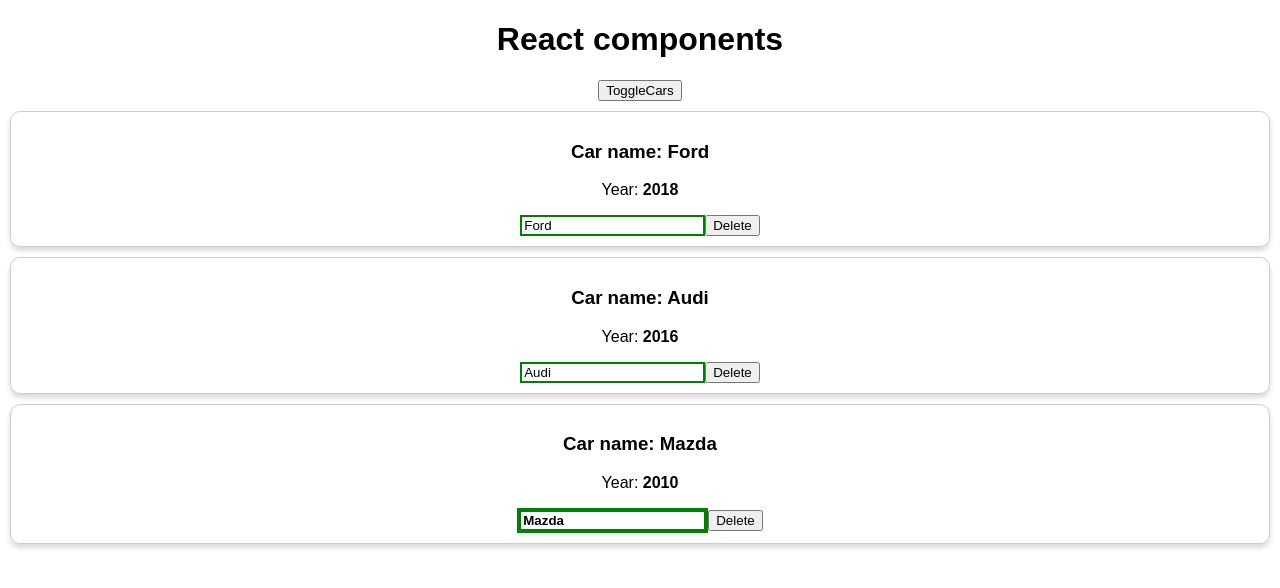
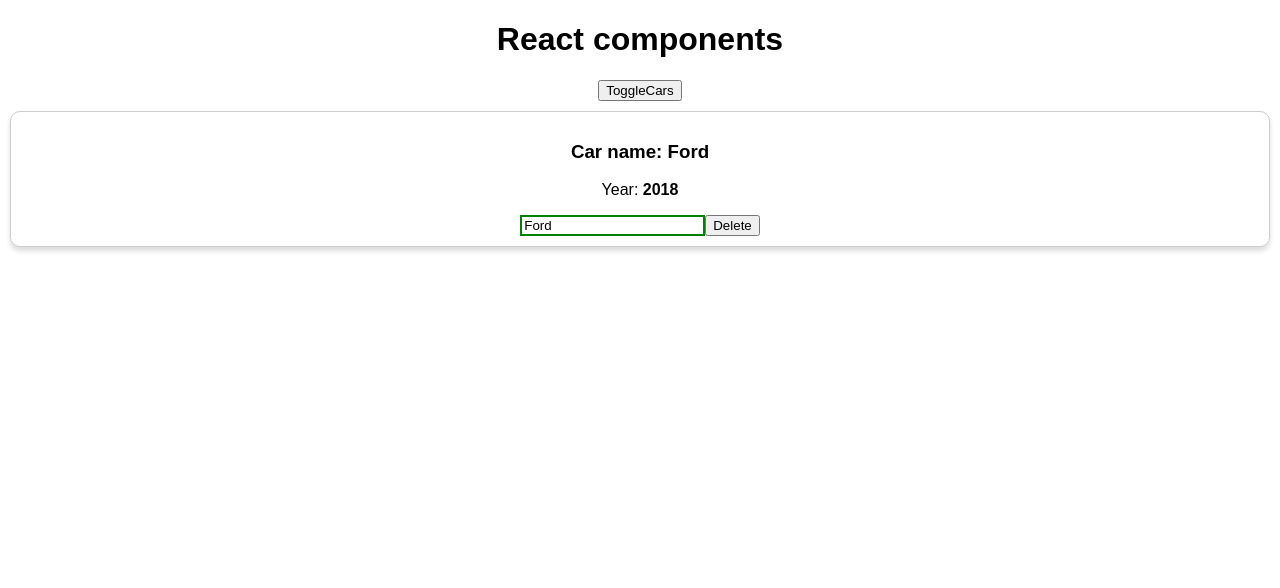
Before and after one commit to angeliquesy/quiz-firebase, a React (Create React App) app: page / in a window 1280 px wide. Both pictures are taken after a click on the button "ToggleCars". Shown: the top 588 px of the page. Built offline with nearby package versions, Linux system fonts and the light colour scheme.

Commit message:
life cycle of component

```diff
--- a/src/App.js
+++ b/src/App.js
@@ -13,14 +13,14 @@
           name: 'Ford',
           year: 2018
         },
-        {
-          name: 'Audi',
-          year: 2016
-        },
-        {
-          name: 'Mazda',
-          year: 2010
-        },
+        // {
+        //   name: 'Audi',
+        //   year: 2016
+        // },
+        // {
+        //   name: 'Mazda',
+        //   year: 2010
+        // },
       ],
       pageTitle: 'React components',
       showCars: false
@@ -51,7 +51,17 @@
     this.setState({cars})
   }
 
+  UNSAFE_componentWillMount() {
+    console.log('App componentWillMount')
+  }
+
+  componentDidMount() {
+    console.log('App componentDidMount')
+  }
+
   render() {
+    console.log('App render')
+
     const divStyle = {
       textAlign: 'center',
     }
--- a/src/Car/Car.js
+++ b/src/Car/Car.js
@@ -1,18 +1,36 @@
 import React from 'react';
-import Radium from 'radium'
+//import Radium from 'radium'
 import './Car.css'
 
-const Car = (props) => {
+class Car extends React.Component {
+  UNSAFE_componentWillReceiveProps(nextProps) {
+    console.log('Car componentWillReceiveProps')
+  }
+
+  shouldComponentUpdate(nextProps, nextState) {
+    console.log('Car shouldComponentUpdate')
+    return nextProps.name.trim() !== this.props.name.trim()
+      // вернет true если изменилось имя, false если добавили пробел
+  }
+
+  UNSAFE_componentWillUpdate(nextProps, nextState) {
+    console.log('Car componentWillUpdate')
+  }
+
+  componentDidUpdate() {
+    console.log('Car componentDidUpdate')
+  }
+
+  render() {
     const inputClasses = ['input']
 
-  if (props.name !== '') {
+    if (this.props.name !== '') {
       inputClasses.push('green')
-  }
-  else {
+    } else {
       inputClasses.push('red')
     }
 
-  if (props.name.length > 4) {
+    if (this.props.name.length > 4) {
       inputClasses.push('bold')
     }
 
@@ -27,17 +45,18 @@
 
     return (
       <div style={style} className='car'>
-      <h3>Car name: {props.name}</h3>
-      <p>Year: <strong>{props.year}</strong></p>
+        <h3>Car name: {this.props.name}</h3>
+        <p>Year: <strong>{this.props.year}</strong></p>
         <input
           type='text'
-        onChange={props.onChangeName}
-        value={props.name}
+          onChange={this.props.onChangeName}
+          value={this.props.name}
           className={inputClasses.join(' ')}
         />
-      <button onClick={props.onDelete}>Delete</button>
+        <button onClick={this.props.onDelete}>Delete</button>
       </div>
     )
-};
+  }
+}
 
-export default Radium(Car);
+export default Car;
```
Also changed, not shown: теория.txt (added). Lines whose indentation alone changed are shown as unchanged.
